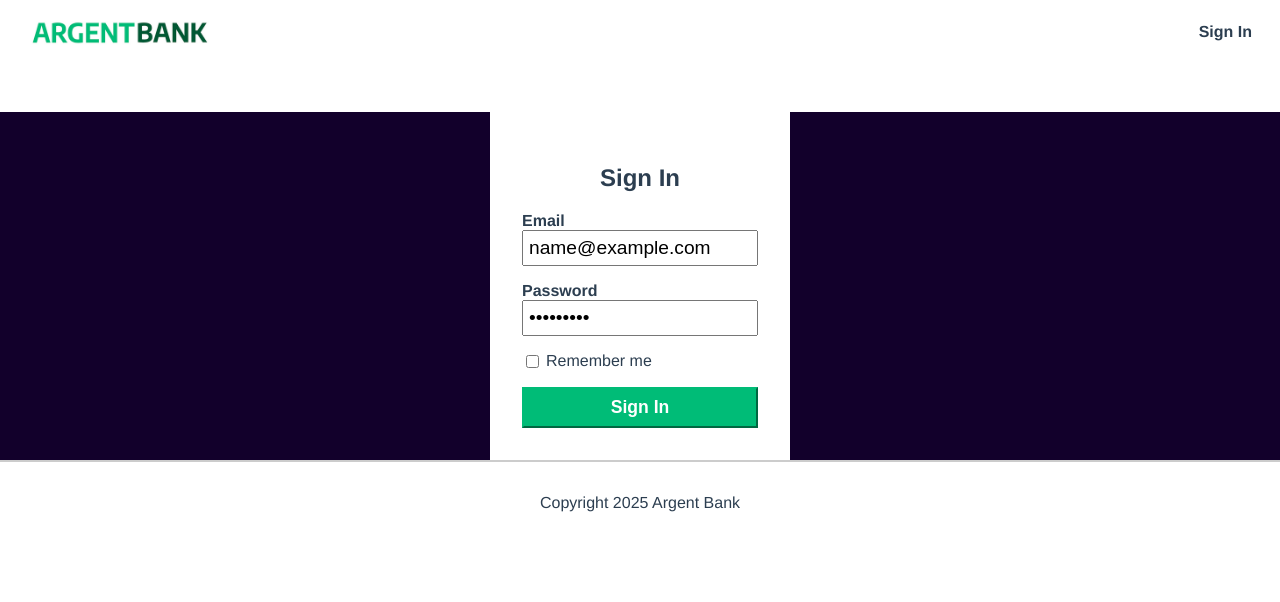
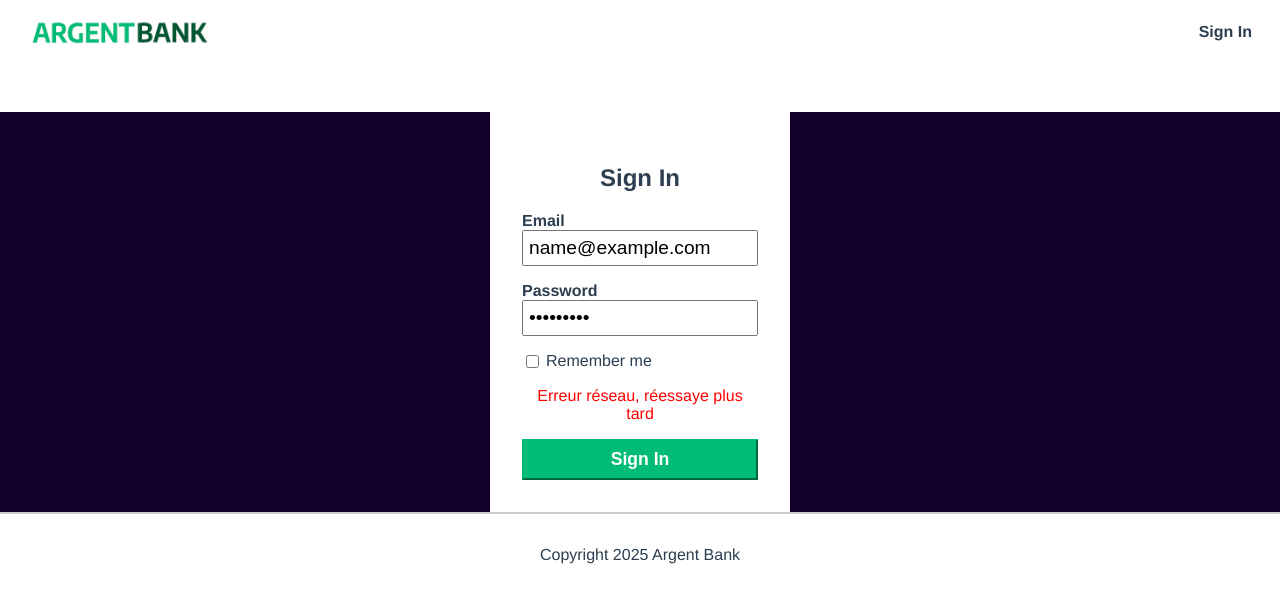
Before and after one commit to Benaldev/P13-Argent-Bank, a React (Vite) app in the folder front/: page /sign-in in a window 1280 px wide. Both pictures are taken after typing "name@example.com", "Sample123" into the empty fields and a click on the button "Sign In". Shown: the top 602 px of the page. Built offline with nearby package versions, Linux system fonts and the light colour scheme; no server answers.

Commit message:
affichage erreurs

```diff
--- a/front/src/components/signInComponents/SignInStructure.jsx
+++ b/front/src/components/signInComponents/SignInStructure.jsx
@@ -28,6 +28,11 @@ const SignInStructure = () => {
 
       const data = await response.json();
 
+      if (!response.ok) {
+        setError("Email ou mot de passe incorrect");
+        return;
+      }
+
       if (data.body.token) {
         localStorage.setItem("authToken", data.body.token);
         console.log("auth reussie");
@@ -35,7 +40,7 @@ const SignInStructure = () => {
         setPassword("");
         navigate("/user");
       } else {
-        setError("Email ou mot de passe incorrect");
+        setError("Problème serveur");
       }
     } catch {
       setError("Erreur réseau, réessaye plus tard");
@@ -70,6 +75,9 @@ const SignInStructure = () => {
             <input type="checkbox" id="remember-me" />
             <label htmlFor="remember-me">Remember me</label>
           </div>
+
+          {error && <p className="error-message">{error}</p>}
+
           <button type="submit" className="sign-in-button">
             Sign In
           </button>
--- a/front/src/global.css
+++ b/front/src/global.css
@@ -111,6 +111,10 @@ body {
 .hero-content .text {
   margin-bottom: 0;
   font-size: 0.9rem;
+}
+
+.error-message {
+  color: red;
 }
 
 @media (min-width: 920px) {
```
